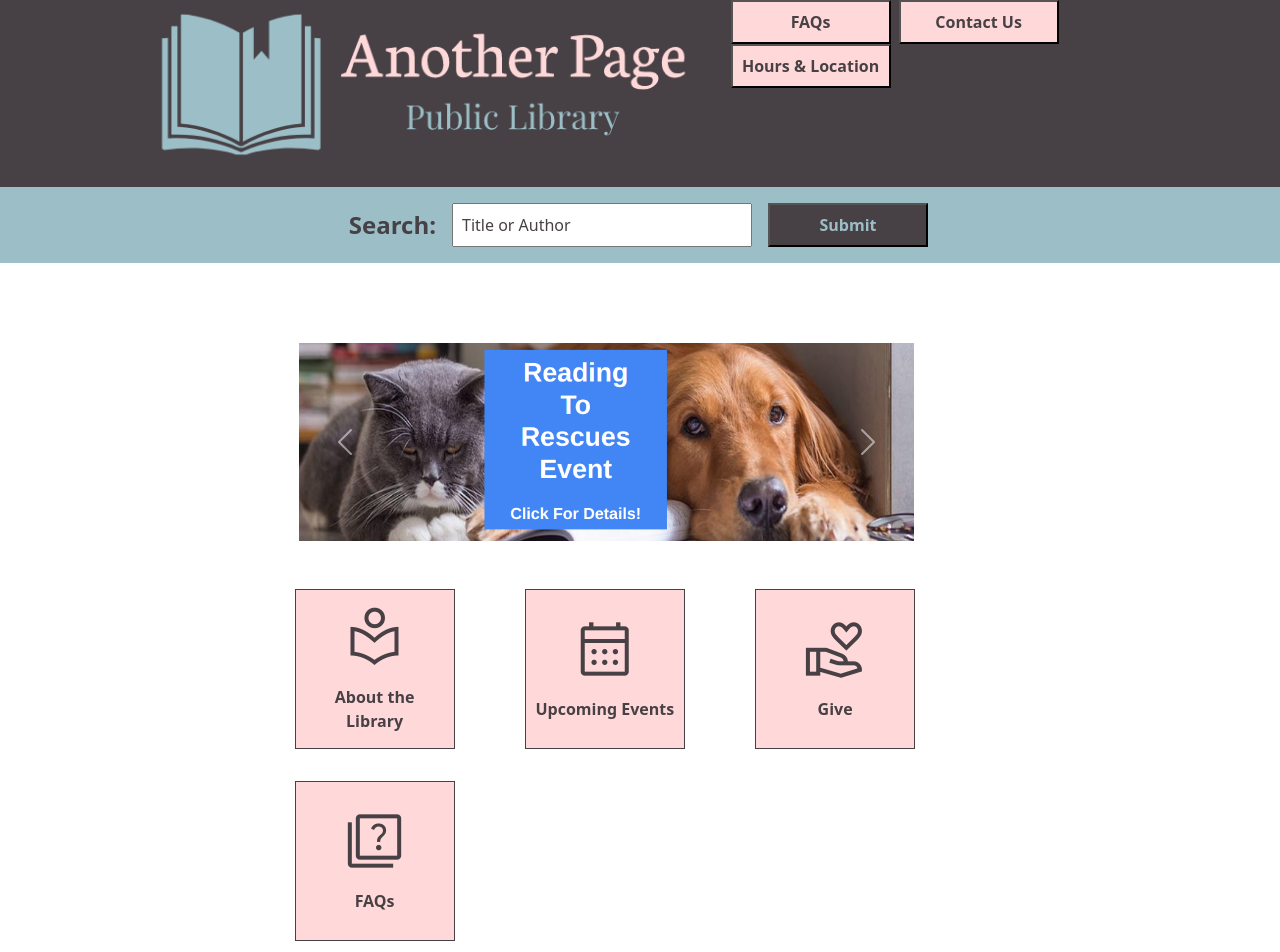
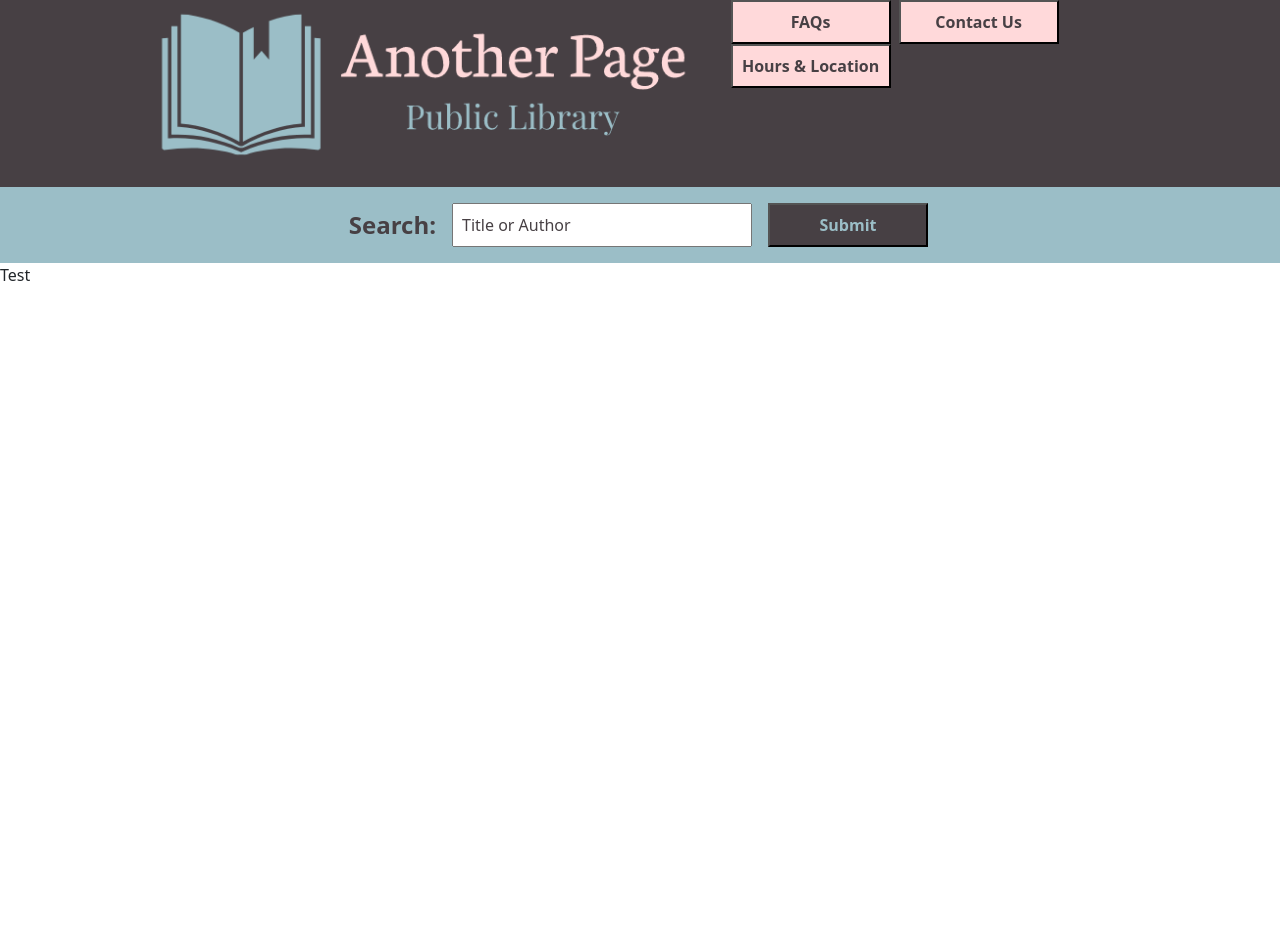
Before and after one commit to Amiriel01/Public-Library-Website, a React (Vite) app in the folder frontend-user-view/: page /UpcomingEvents in a window 1280 px wide. Shown: the top 952 px of the page. After the commit the page ends 800 px from the top, so only its background shows below. Built offline with nearby package versions, Linux system fonts and the light colour scheme.

Commit message:
HomepageSquares link to pages

```diff
--- a/frontend-user-view/src/App.tsx
+++ b/frontend-user-view/src/App.tsx
@@ -18,6 +18,7 @@ import VolunteerApplication from './VolunteerApplication';
 import MeetingRoomInformation from './MeetingRoomInformation';
 import AuthorEvents from './AuthorEvents';
 import AboutLibrary from './AboutLibrary';
+import UpcomingEvents from './UpcomingEvents';
 
 
 function App() {
@@ -59,6 +60,8 @@ function App() {
           ></Route>
            <Route path='AboutLibrary' element={<AboutLibrary />}
           ></Route>
+           <Route path='UpcomingEvents' element={<UpcomingEvents />}
+          ></Route>
         </Routes>
       </div>
     </>
--- a/frontend-user-view/src/HomepageSquares.tsx
+++ b/frontend-user-view/src/HomepageSquares.tsx
@@ -21,7 +21,7 @@ export default function HomepageSquares() {
                 </Link>
             </Col>
             <Col  id='home-page-square'>
-                <Link id='square-link' to="/AboutLibrary">
+                <Link id='square-link' to="/UpcomingEvents">
                     <div id='square-container'>
                         <span id='square-icon' className="material-symbols-outlined">
                             calendar_month
@@ -33,7 +33,7 @@ export default function HomepageSquares() {
                 </Link>
             </Col>
             <Col  id='home-page-square'>
-                <Link id='square-link' to="/AboutLibrary">
+                <Link id='square-link' to="/GivingInfo">
                     <div id='square-container'>
                         <span id='square-icon' className="material-symbols-outlined">
                             volunteer_activism
@@ -45,7 +45,7 @@ export default function HomepageSquares() {
                 </Link>
             </Col>
             <Col  id='home-page-square'>
-                <Link id='square-link' to="/AboutLibrary">
+                <Link id='square-link' to="/FAQPage">
                     <div id='square-container'>
                         <span id='square-icon' className="material-symbols-outlined">
                             quiz
--- /dev/null
+++ b/frontend-user-view/src/UpcomingEvents.tsx
@@ -0,0 +1,5 @@
+export default function UpcomingEvents() {
+    return (
+    <p>Test</p>
+    )
+}
```
